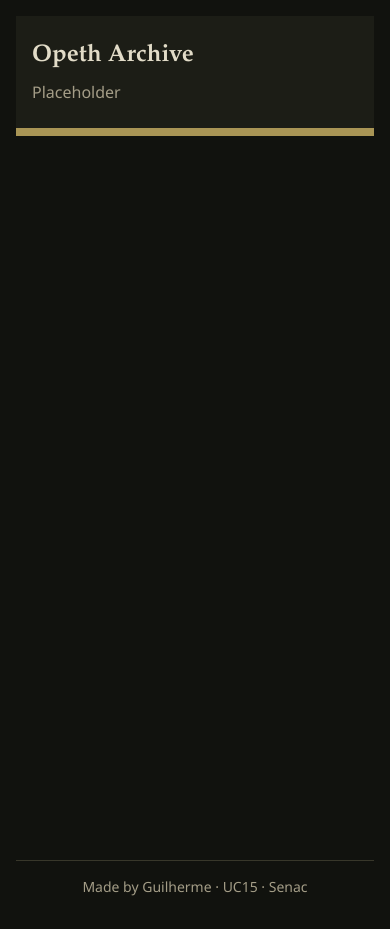
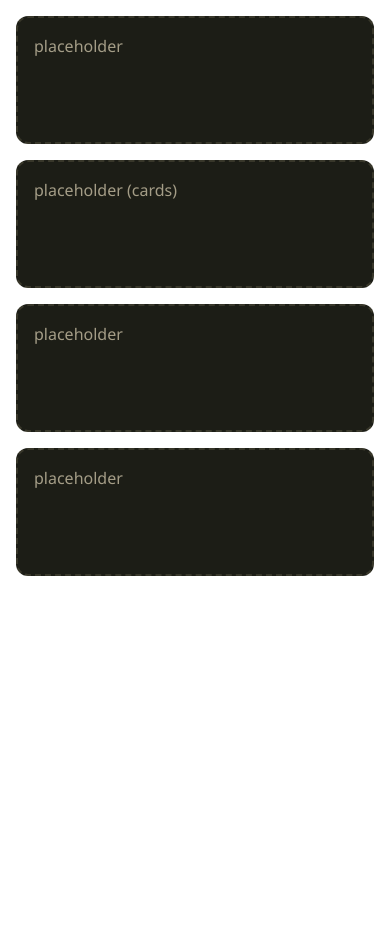
Before and after one commit to tusterman11/my-dashboard, a React (Vite) app: page / in a window 390 px wide. After the commit the page ends 844 px from the top, so only its background shows below. Built offline with nearby package versions, Linux system fonts and the light colour scheme.

Commit message:
feat: add mobile-first dashboard grid

```diff
--- a/src/App.jsx
+++ b/src/App.jsx
@@ -1,16 +1,33 @@
 import Header from './components/Header.jsx';
 import Footer from './components/Footer.jsx';
+
+const areaClass =
+  'min-h-32 rounded-xl border-2 border-dashed border-border bg-surface p-4 text-muted';
 
 function App() {
   return (
     <>
-      <div className="min-h-screen bg-background p-4 text-foreground">
-        <Header />
-      </div>
-
-      <div className="flex-1 bg-background p-4 text-foreground">
-        <Footer />
-      </div>
+      <main
+        className="grid flex-1 grid-cols-1 content-start gap-4 p-4
+          md:grid-cols-2 md:gap-6 md:p-6
+          xl:grid-cols-[15rem_1fr_1fr] xl:p-8"
+      >
+        <nav
+          id="menu"
+          className={`${areaClass} md:col-span-2 xl:col-span-1 xl:row-span-2`}
+        >
+          placeholder
+        </nav>
+        <section id="summary" className={`${areaClass} md:col-span-2`}>
+          placeholder (cards)
+        </section>
+        <section id="list" className={`${areaClass} xl:min-h-80`}>
+          placeholder
+        </section>
+        <section id="chart" className={`${areaClass} xl:min-h-80`}>
+          placeholder
+        </section>
+      </main>
     </>
   );
 }
```
